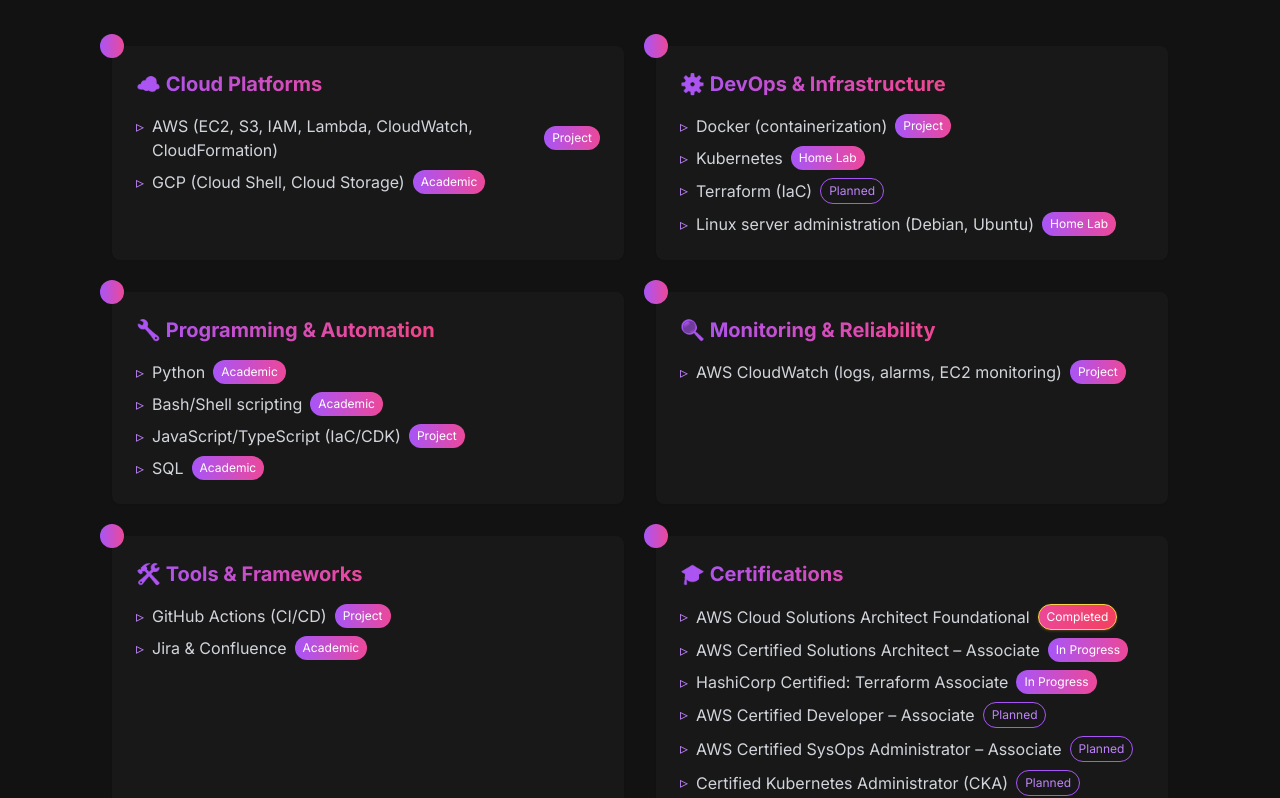
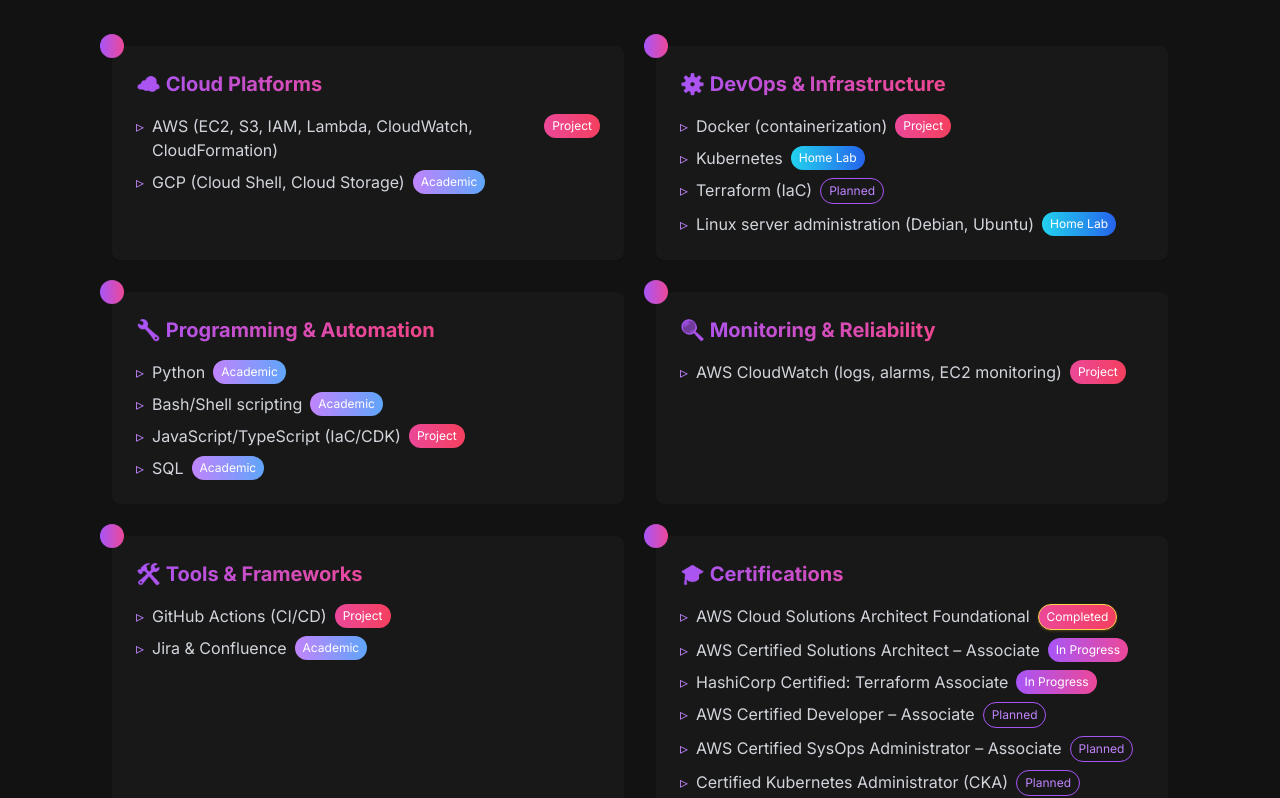
Before and after one commit to umar11b/personal-website, a Next.js app in the folder frontend/: page / in a window 1280 px wide. Shown: the part 1030-1828 px from the top of the page. Built offline with nearby package versions, Linux system fonts and the light colour scheme.

Commit message:
fixed tag colours

```diff
--- a/frontend/src/app/components/SkillsSection.jsx
+++ b/frontend/src/app/components/SkillsSection.jsx
@@ -134,8 +134,27 @@
 };
 
 const ExperienceTag = ({ type }) => {
+  const getTagStyle = (type) => {
+    switch (type) {
+      case "academic":
+        return "bg-gradient-to-r from-purple-400 to-blue-400 text-white";
+      case "project":
+        return "bg-gradient-to-r from-pink-500 to-rose-500 text-white";
+      case "home-lab":
+        return "bg-gradient-to-r from-cyan-400 to-blue-600 text-white";
+      case "in-progress":
+        return "bg-gradient-to-r from-purple-500 to-pink-500 text-white";
+      case "planned":
+        return "bg-gradient-to-r from-slate-500 to-gray-500 text-white";
+      case "agile":
+        return "bg-gradient-to-r from-rose-400 to-pink-400 text-white";
+      default:
+        return "bg-gradient-to-r from-purple-500 to-pink-500 text-white";
+    }
+  };
+
   return (
-    <span className="px-2 py-1 text-xs rounded-full bg-gradient-to-r from-purple-500 to-pink-500 text-white">
+    <span className={`px-2 py-1 text-xs rounded-full ${getTagStyle(type)}`}>
       {type === "academic" && "Academic"}
       {type === "in-progress" && "In Progress"}
       {type === "planned" && "Planned"}
@@ -182,13 +201,13 @@
             {typeof item === "string" ? (
               <span className="text-gray-300">{item}</span>
             ) : item.status ? (
-              <div className="flex items-center gap-2">
-                <span className="text-gray-300">{item.name}</span>
+              <div className="flex items-start gap-2">
+                <span className="text-gray-300 flex-1">{item.name}</span>
                 <StatusBadge status={item.status} />
               </div>
             ) : (
-              <div className="flex items-center gap-2">
-                <span className="text-gray-300">{item.name}</span>
+              <div className="flex items-start gap-2">
+                <span className="text-gray-300 flex-1">{item.name}</span>
                 <ExperienceTag type={item.tag} />
               </div>
             )}
```
